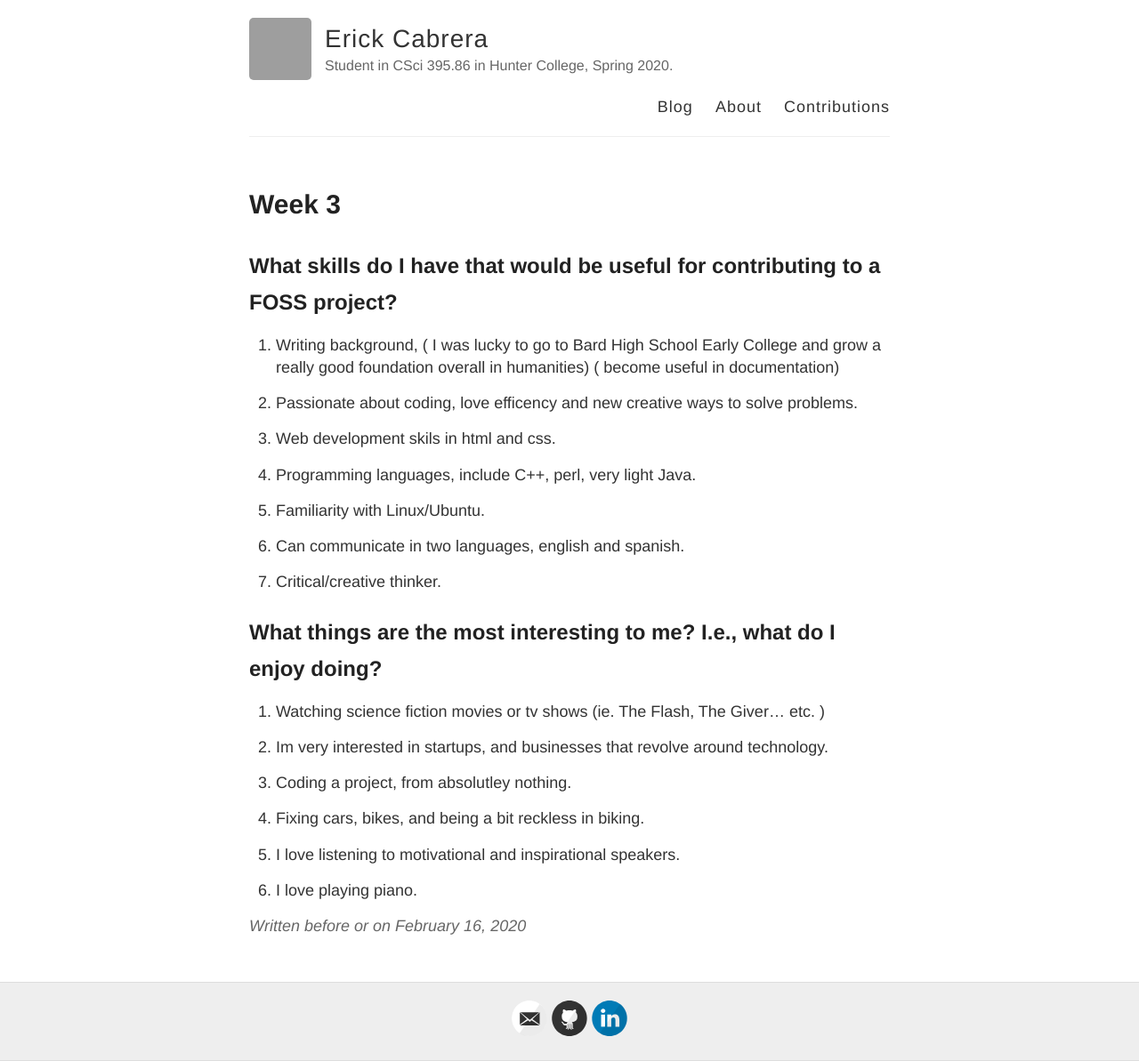
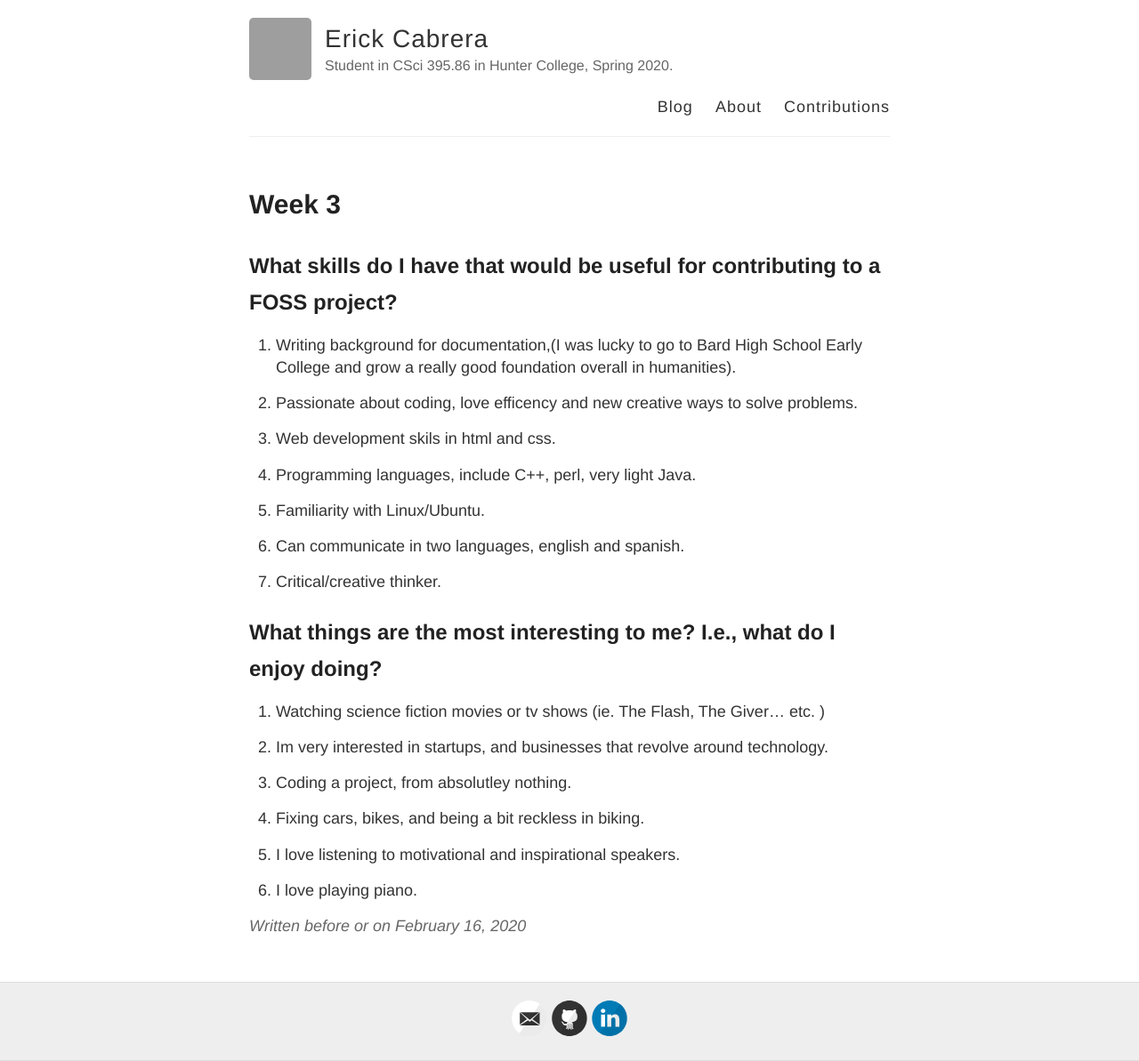
Before and after one commit to hunter-college-ossd-spr-2020/MarceloDamian-weekly, a Jekyll site: the page built from _posts/2020-02-16-week03.md, in a window 1280 px wide. Shown: the whole page at 89% size. Built offline with Jekyll 4.4.1, drawn with Linux system fonts in a browser that asks for light colours; grey boxes are pictures that could not be loaded.

Commit message:
Update 2020-02-16-week03.md

```diff
--- a/_posts/2020-02-16-week03.md
+++ b/_posts/2020-02-16-week03.md
@@ -5,8 +5,8 @@ title: Week 3
 
 ## What skills do I have that would be useful for contributing to a FOSS project?
 
-1. Writing background, ( I was lucky to go to Bard High School Early College and grow a really good foundation overall in
-  humanities) ( become useful in documentation)
+1. Writing background for documentation,(I was lucky to go to Bard High School Early College and grow a really good foundation
+overall in humanities).
 
 2. Passionate about coding, love efficency and new creative ways to solve problems.
 
```
